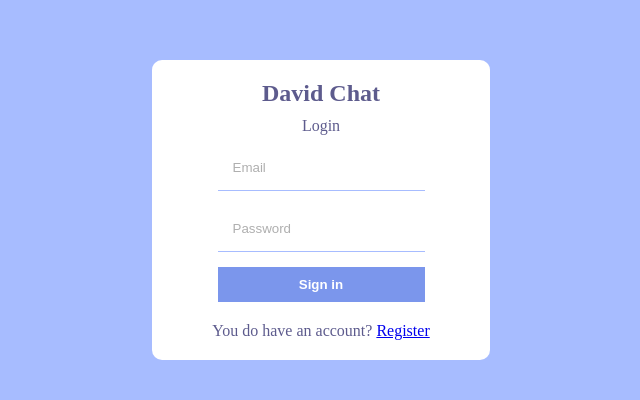
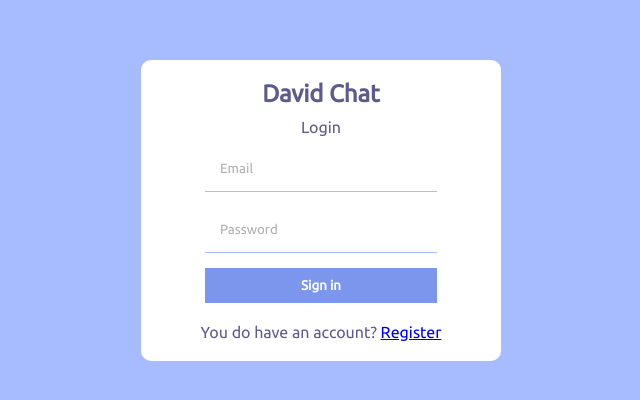
Before and after one commit to DavidReque/chat-firebase, a React (Vite) app: page /login in a window 1280 px wide. Shown: the part 190-590 px from the top of the page, without its empty margins (319-959 px from the left). Built offline with nearby package versions, Linux system fonts and the light colour scheme; no server answers.

Commit message:
Ubuntu font style

```diff
--- a/index.html
+++ b/index.html
@@ -3,6 +3,12 @@
   <head>
     <meta charset="UTF-8" />
     <meta name="viewport" content="width=device-width, initial-scale=1.0" />
+    <link rel="preconnect" href="https://fonts.googleapis.com" />
+    <link rel="preconnect" href="https://fonts.gstatic.com" crossorigin />
+    <link
+      href="https://fonts.googleapis.com/css2?family=Ubuntu:wght@300;400&display=swap"
+      rel="stylesheet"
+    />
     <title>Chat | David Requeno</title>
   </head>
   <body>
--- a/src/styles.scss
+++ b/src/styles.scss
@@ -19,6 +19,7 @@
 * {
   margin: 0;
   padding: 0;
+  font-family: 'Ubuntu', sans-serif;
 }
 
 .formContainer {
```
